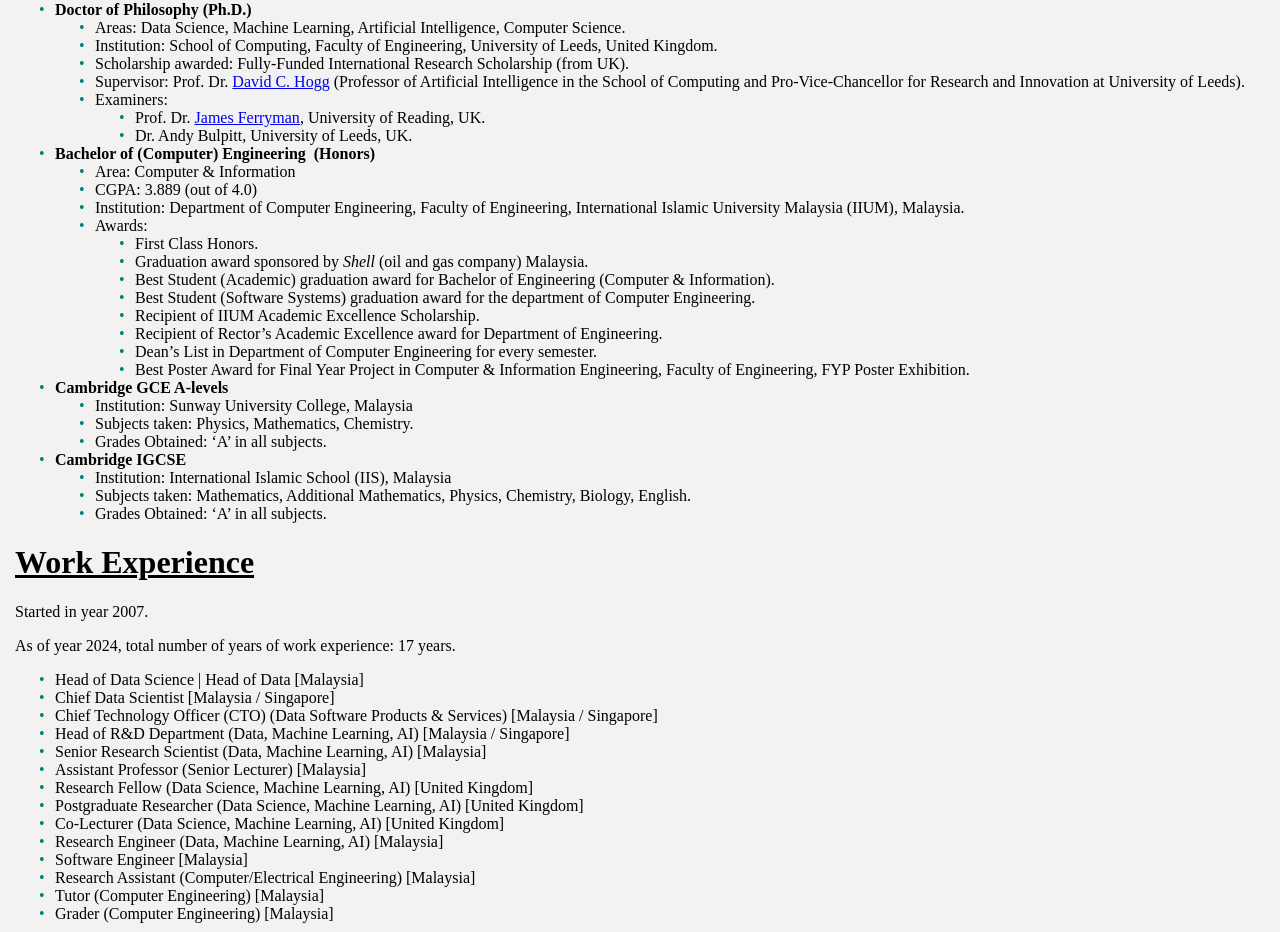
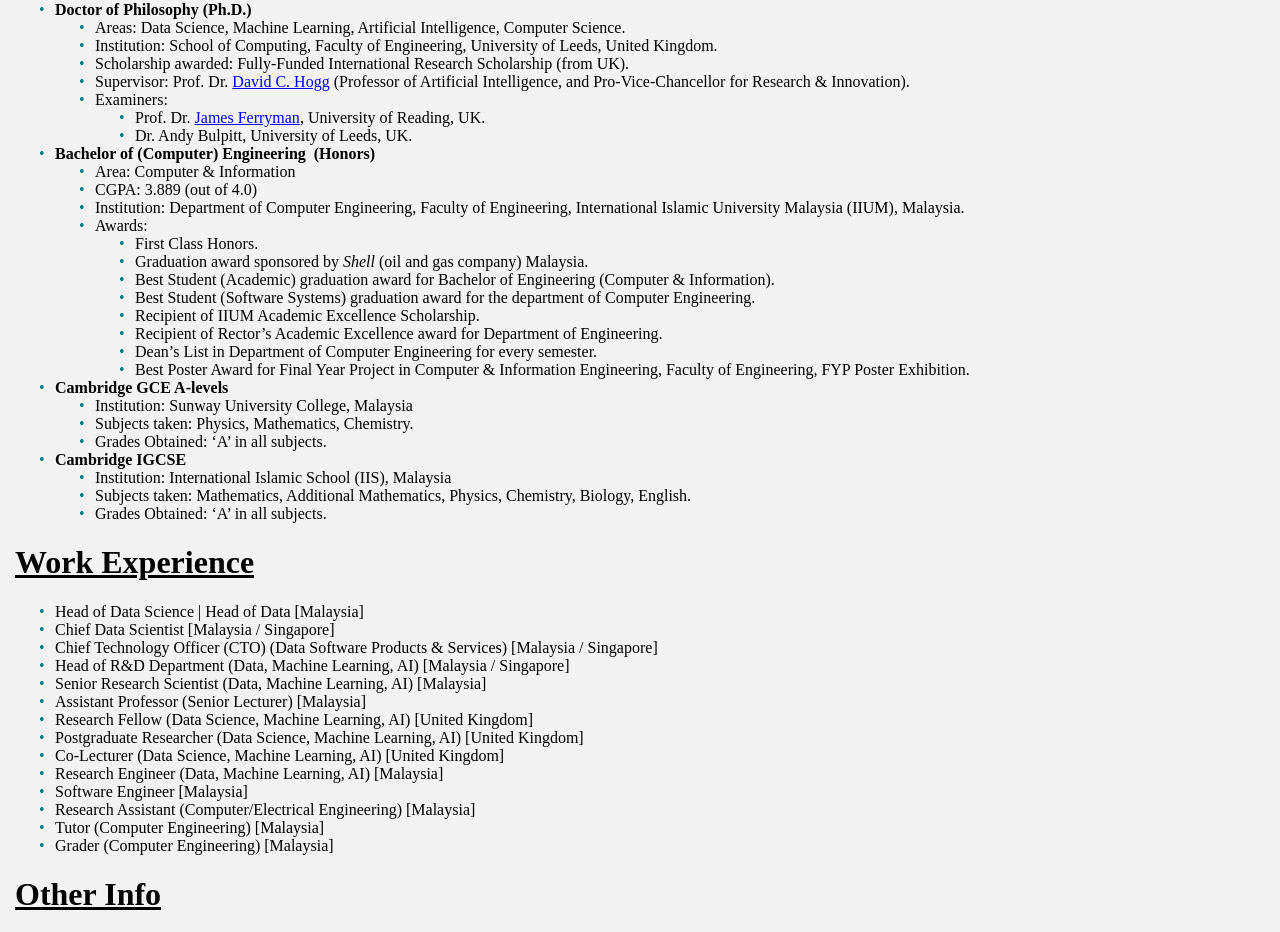
Before and after one commit to Kyaw-Kyaw-Htike/Kyaw-Kyaw-Htike.github.io, a plain HTML site: page index.html in a window 1280 px wide. Shown: the part 162-1094 px from the top of the page. Drawn offline with Linux system fonts and the light colour scheme; no server answers.

Commit message:
Add files via upload

```diff
--- a/index.html
+++ b/index.html
@@ -65,7 +65,7 @@ li::before {content: "•"; color: teal; display: inline-block; width: 1em; marg
   <li>Institution: School of Computing, Faculty of Engineering, University of Leeds, United Kingdom.</li>
   <li>Scholarship awarded: Fully-Funded International Research Scholarship (from UK).</li>
   <!-- <li>Thesis title: “<a href="http://etheses.whiterose.ac.uk/7290/" target="_blank" rel="noopener">Domain adaptation for pedestrian detection</a>”.</li> -->
-  <li>Supervisor: Prof. Dr. <a href="https://scholar.google.com/citations?user=5VJ4YPQAAAAJ&amp;hl=en" target="_blank" rel="noopener">David C. Hogg</a> (Professor of Artificial Intelligence in the School of Computing and Pro-Vice-Chancellor for Research and Innovation at University of Leeds).</li>
+  <li>Supervisor: Prof. Dr. <a href="https://scholar.google.com/citations?user=5VJ4YPQAAAAJ&amp;hl=en" target="_blank" rel="noopener">David C. Hogg</a> (Professor of Artificial Intelligence, and Pro-Vice-Chancellor for Research &amp; Innovation).</li>
   <li>Examiners:
 <ul>
   <li>Prof. Dr. <a href="https://scholar.google.co.uk/citations?user=XKRrpuUAAAAJ" target="_blank" rel="noopener">James Ferryman</a>, University of Reading, UK.</li>
@@ -111,8 +111,8 @@ li::before {content: "•"; color: teal; display: inline-block; width: 1em; marg
 
 <h1 id="WorkExperience" class="anchorHeader">Work Experience</h1>
 
-<p>Started in year 2007.</p>
-<p>As of year 2024, total number of years of work experience: 17 years.</p>
+<!-- <p>Started in year 2007.</p>
+<p>As of year 2024, total number of years of work experience: 17 years.</p> -->
 
 <ul>
   <li>Head of Data Science | Head of Data [Malaysia]</li>
```
